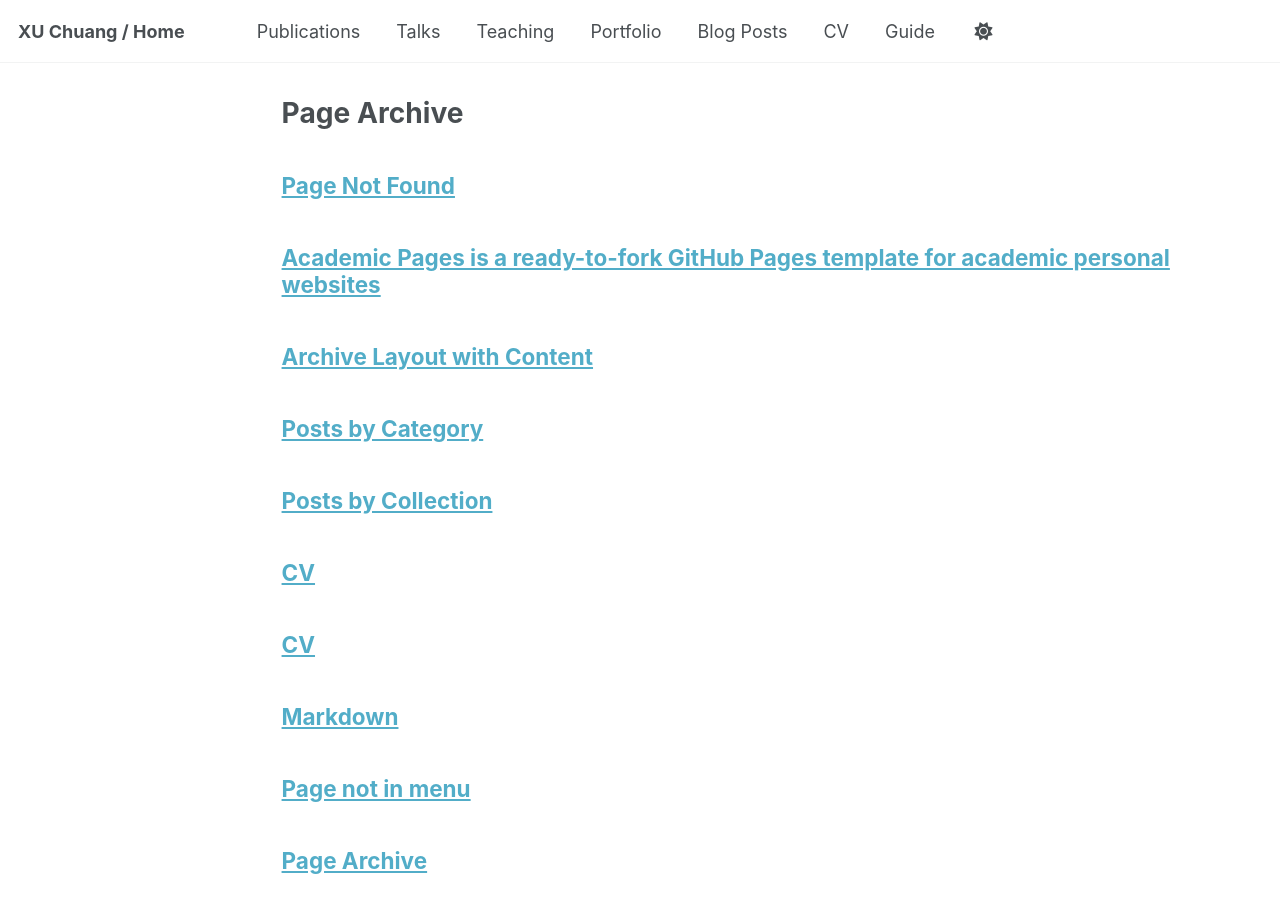
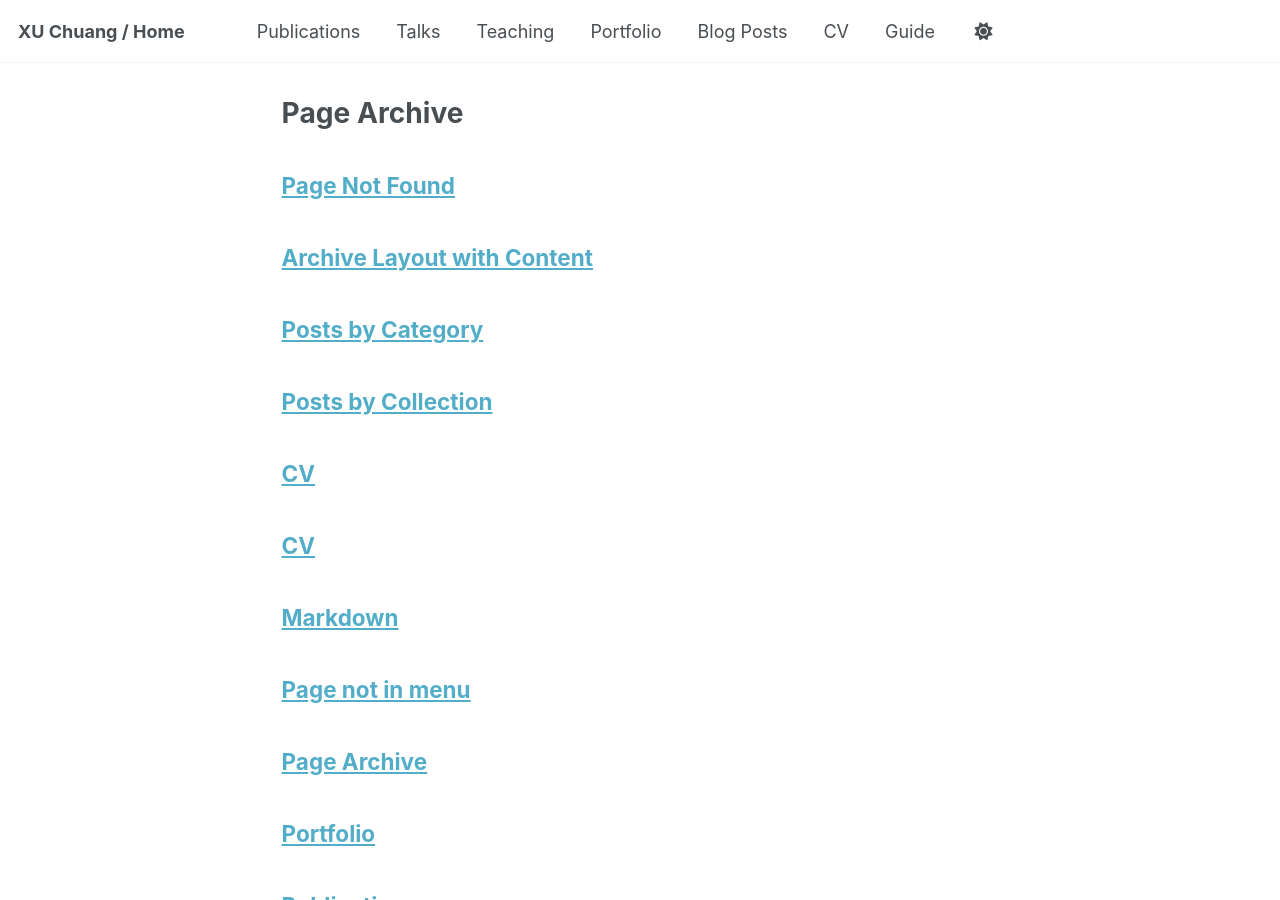
Before and after one commit to xuchuang7916/xuchuang7916.github.io, a Jekyll site: the page built from _pages/page-archive.html, in a window 1280 px wide and 900 px high. Built offline with Jekyll 4.4.1, drawn with Linux system fonts in a browser that asks for light colours; a script that is not in the unit is left out.

Commit message:
Update about.md

```diff
--- a/_pages/about.md
+++ b/_pages/about.md
@@ -1,12 +1,3 @@
----
-permalink: /
-title: "Academic Pages is a ready-to-fork GitHub Pages template for academic personal websites"
-author_profile: true
-redirect_from:
-  - /about/
-  - /about.html
----
-
 Welcome to my homepage, I am Chuang, a PhD student at The Hong Kong Polytechnic University. I study in the nonlinearity mitigation in coherent fiber optic communication.
 
 Education
```
Also changed, not shown: other parts of _pages/about.md (+1 -1 lines).
